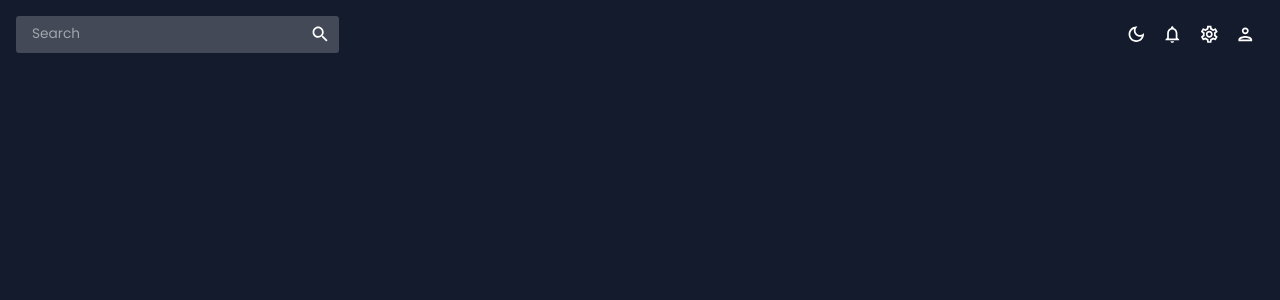
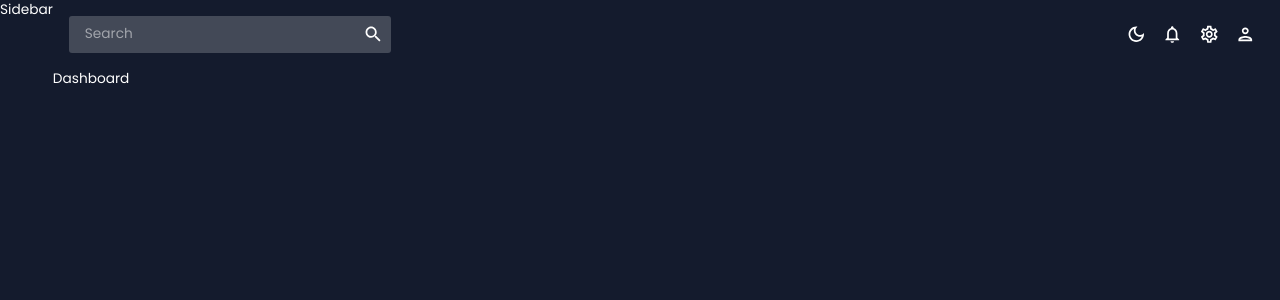
Before and after one commit to mxriannar/admin-dashboard, a React (Create React App) app: page / in a window 1280 px wide. Shown: the top 300 px of the page. Built offline with nearby package versions, Linux system fonts and the light colour scheme.

Commit message:
Definindo as rotas.

```diff
--- a/src/App.js
+++ b/src/App.js
@@ -1,18 +1,46 @@
+import { useState } from "react";
 import { ColorModeContext, useMode } from "./theme";
 import { CssBaseline, ThemeProvider } from "@mui/material";
 import { Routes, Route } from "react-router-dom";
 import Topbar from "./scenes/global/Topbar";
-import Dashboard from "./scenes/dashboard"
+import Sidebar from "./scenes/global/Sidebar";
+import Dashboard from "./scenes/dashboard";
+// import Team from "./scenes/team";
+// import Invoices from "./scenes/invoices";
+// import Contacts from "./scenes/contacts";
+// import Bar from "./scenes/bar";
+// import Form from "./scenes/form";
+// import Line from "./scenes/line";
+// import Pie from "./scenes/pie";
+// import FAQ from "./scenes/faq";
+// import Geography from "./scenes/geography";
+// import Calendar from "./scenes/calendar";
 
 function App() {
   const [theme, colorMode] = useMode();
+  const [isSidebar, setIsSidebar] = useState(true);
+
   return (
     <ColorModeContext.Provider value={colorMode}>
       <ThemeProvider theme={theme}>
         <CssBaseline />
         <div className="app">
+          <Sidebar isSidebar={setIsSidebar} />
           <main className="content">
             <Topbar />
+            <Routes>
+              <Route path="/" element={<Dashboard />} />
+              {/* <Route path="/team" element={<Team />} /> */}
+              {/* <Route path="/contacts" element={<Contacts />} /> */}
+              {/* <Route path="/invoices" element={<Invoices />} /> */}
+              {/* <Route path="/form" element={<Form />} /> */}
+              {/* <Route path="/bar" element={<Bar />} /> */}
+              {/* <Route path="/pie" element={<Pie />} /> */}
+              {/* <Route path="/line" element={<Line />} /> */}
+              {/* <Route path="/faq" element={<FAQ />} /> */}
+              {/* <Route path="/geography" element={<Geography />} /> */}
+              {/* <Route path="/calendar" element={<Calendar />} /> */}
+            </Routes>
           </main>
         </div>
       </ThemeProvider>
```
